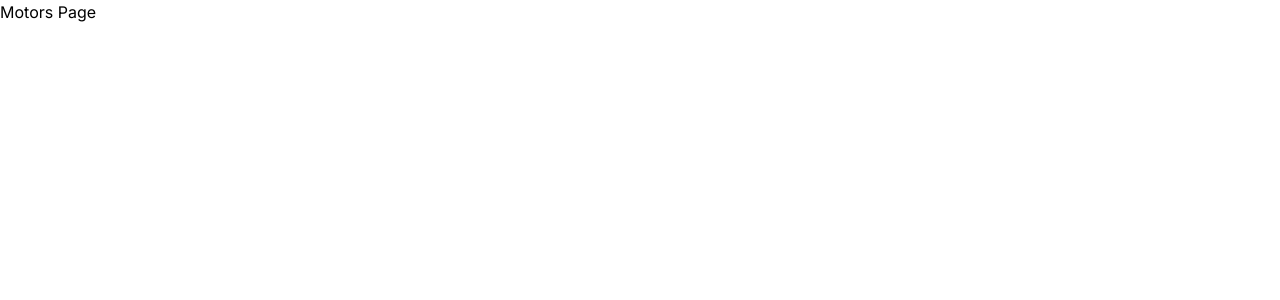
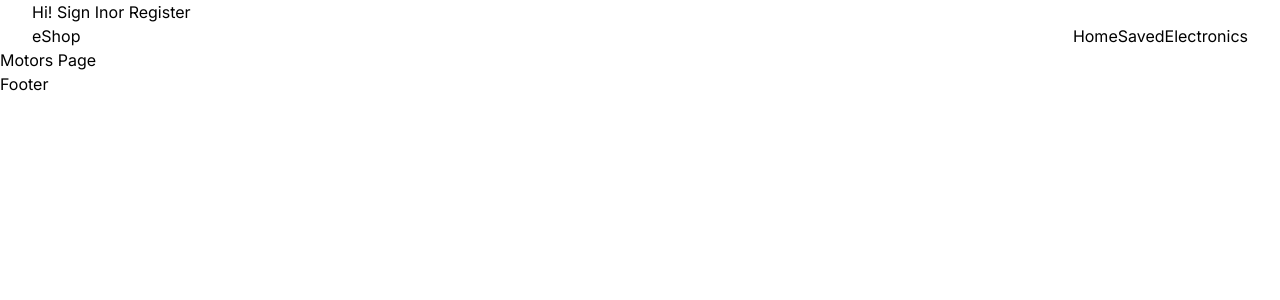
Before and after one commit to SakibAlHasan10/eShop, a Next.js app: page /motors in a window 1280 px wide. Shown: the top 300 px of the page. Built offline with nearby package versions, Linux system fonts and the light colour scheme.

Commit message:
added extra layout

```diff
--- /dev/null
+++ b/src/app/(with layout)/layout.js
@@ -0,0 +1,14 @@
+import Navbar from '@/components/Navbar';
+import React from 'react';
+
+const Layout = ({children}) => {
+    return (
+        <div>
+            <Navbar/>
+            {children}
+            <h2>Footer</h2>
+        </div>
+    );
+};
+
+export default Layout;
```
Also changed, not shown: src/app/(with layout)/electronics/page.js (renamed from src/app/electronics/page.js), src/app/(with layout)/motors/page.js (renamed from src/app/motors/page.js), src/app/(with layout)/saved/page.js (renamed from src/app/saved/page.js).
